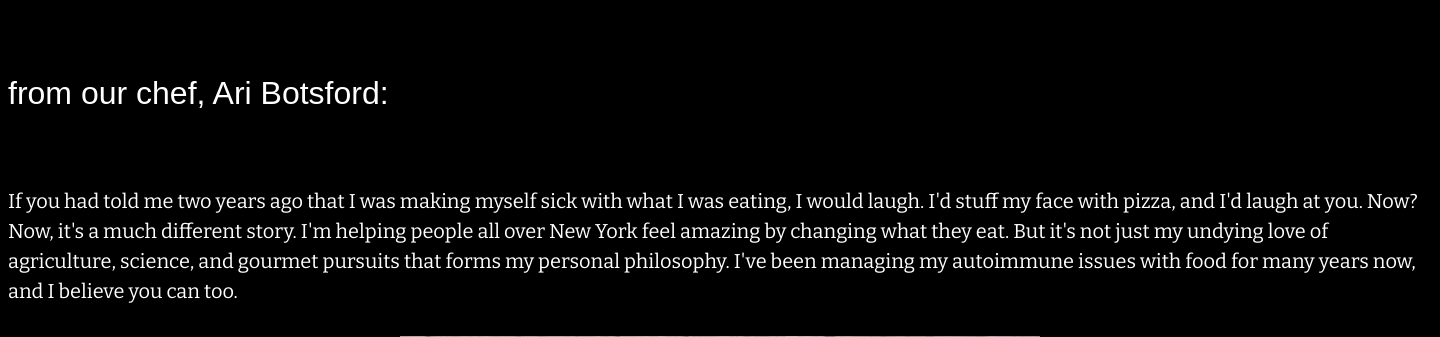
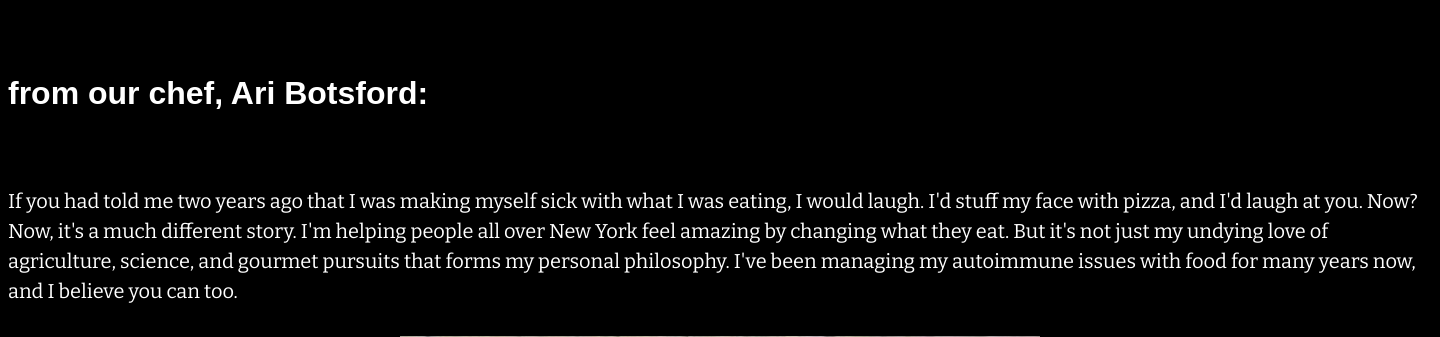
Before and after one commit to Contentabl/password-test, a Flask app: page /users/about/ in a window 1440 px wide. Shown: the part 74-411 px from the top of the page. Run offline with Flask 2, Linux system fonts and the light colour scheme; some libraries are stand-ins or nearby versions; some web fonts are replaced.

Commit message:
header font

```diff
--- a/app/static/css/style.css
+++ b/app/static/css/style.css
@@ -99,7 +99,7 @@ h3,
 h4,
 h5,
 h6 {
-  font-weight: 400;
+  /*font-weight: 400;*/
   color: #474b5d;
   font-family: 'Droid Sans', sans-serif;
   font-style: normal;
```
